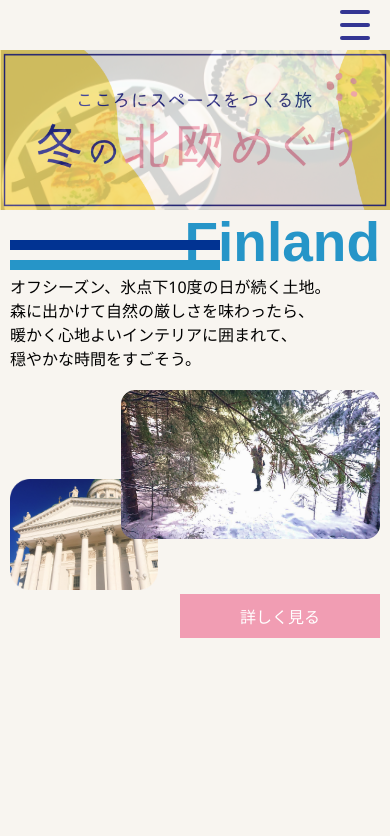
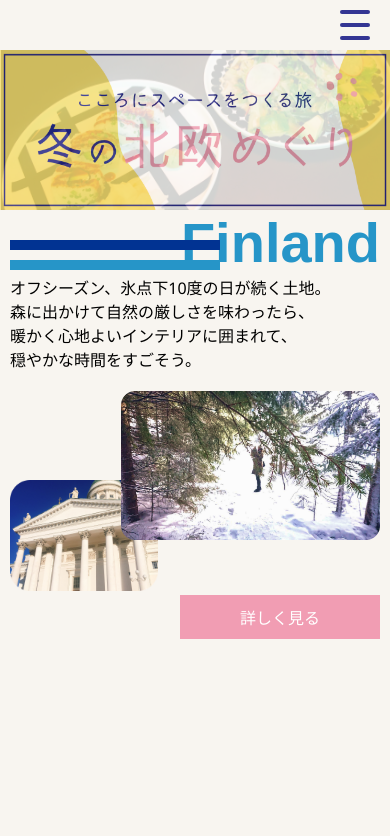
Before and after one commit to shingo1013/nordic-trip, a plain HTML site: page index.html in a window 390 px wide. Shown: the top 836 px of the page. Drawn offline with nearby package versions, Linux system fonts and the light colour scheme; some packages are replaced by stand-ins of ours; a web font is replaced by a local one.

Commit message:
Update style.css

```diff
--- a/css/style.css
+++ b/css/style.css
@@ -506,7 +506,7 @@ sp
 ------------------------------------*/
 @media screen and (max-width: 700px) {
   .sec-title {
-    font-size: 55px;
+    font-size: 3.5rem;
   }
   .sec-title::before {
     top: 30px;
```
